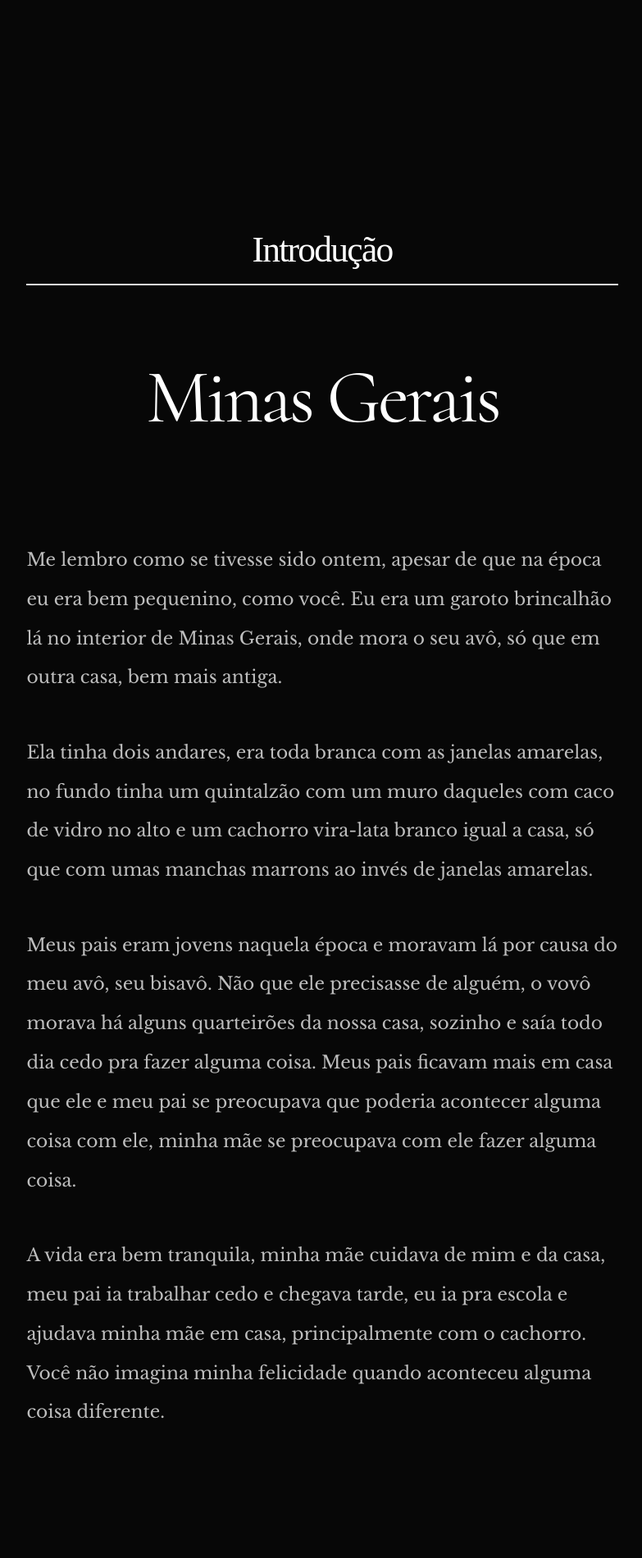
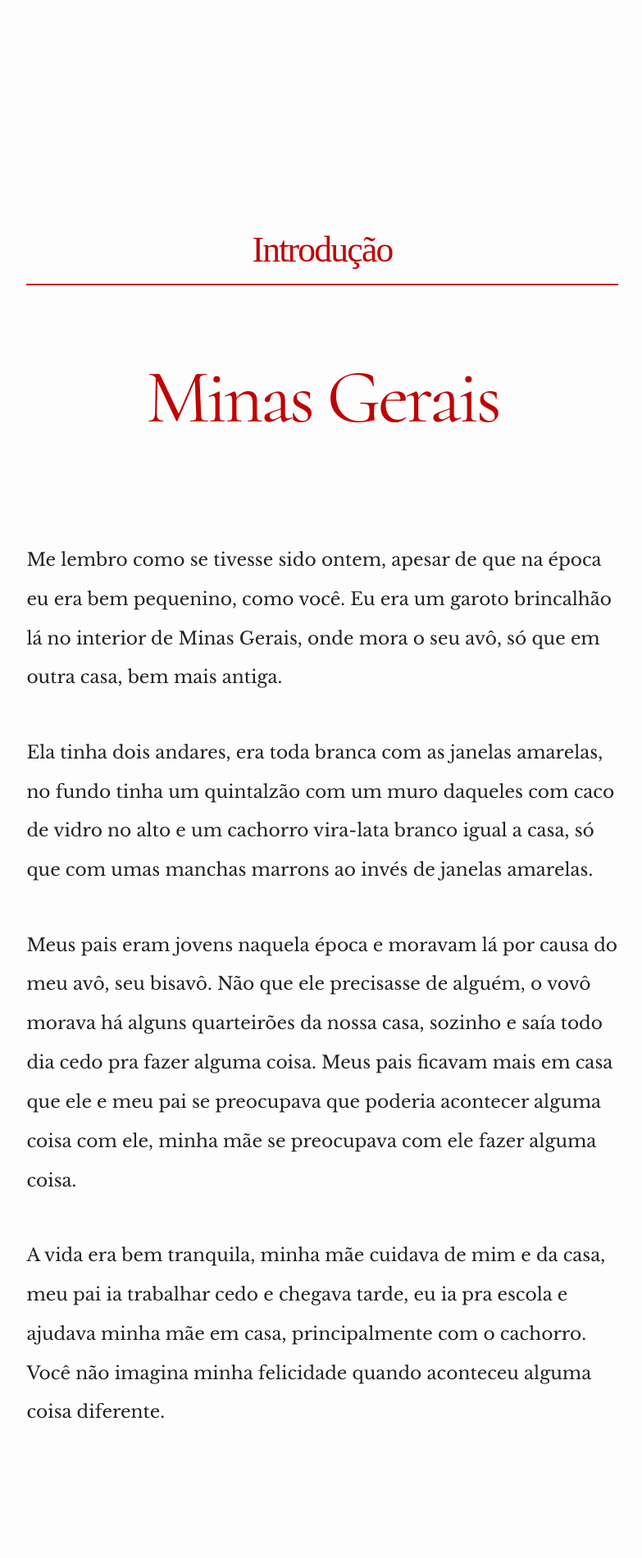
Before and after one commit to MRRaduan/book-interactive-fiction, a Jekyll site: the page built from index.md, in a window 1280 px wide. Shown: the part 900-2800 px from the top of the page at 82% size, without its empty margins (247-1030 px from the left). Built offline with Jekyll 4.4.1, drawn with Linux system fonts in a browser that asks for light colours; some web fonts are replaced; our own code applies the rules of GitHub Pages for plain Markdown files.

Commit message:
att fonts

```diff
--- a/_sass/minima/_home.scss
+++ b/_sass/minima/_home.scss
@@ -1,8 +1,8 @@
 // Home
-body {
+// body {
   // border: solid 10px $primaryColor;
-  background-color: #070707;
-}
+  // background-color: #070707;
+// }
 .section__home {
   width: 100%;
   height: 100vh;
@@ -50,8 +50,8 @@ body {
 
 
 h1{
-  // color: $secondaryColor;
-  color: #fff;
+  color: $secondaryColor;
+ // color: #fff;
   font-family: 'Cormorant', serif;
   letter-spacing: -0.04em;
   font-size: calc( 3em + (7.25 - 3) * ( (100vw - 35em) / ( 100 - 20) ));
@@ -64,14 +64,14 @@ h1{
 
 
 h2{
-  // color: $secondaryColor;
-  color: #fff;
+   color: $secondaryColor;
+   // color: #fff;
   font-family: 'Cormorant SC', serif;
   letter-spacing: -0.04em;
   // font-size: calc( 0.875em + (11.25 - 0.875) * ( (100vw - 20em) / ( 100 - 20) ));
   font-size: 2em;
-  // border-bottom: 0.05em solid rgba(191, 3, 3, 0.9);
-  border-bottom: 0.05em solid rgba(255, 255, 255, 0.9);
+   border-bottom: 0.05em solid rgba(191, 3, 3, 0.9);
+ //  border-bottom: 0.05em solid rgba(255, 255, 255, 0.9);
   min-height: 1.5em;
   margin: 6.5em 0 0 0;
   text-align: center;
@@ -79,8 +79,8 @@ h2{
 
 p {
   font-family: 'Libre Baskerville', serif;
-  // color: $black;
-   color: #bdbdbd;
+   color: $black;
+  // color: #bdbdbd;
   margin-top: 15px;
   line-height: 26px;
   margin: 2em 0;
--- a/assets/main.js
+++ b/assets/main.js
@@ -40,6 +40,14 @@ window.addEventListener("DOMContentLoaded", function() {
           updateURL: false
         });
        }
+    }).add({
+      targets: '.letter',
+      opacity: [0,1],
+      easing: 'easeInOutQuad',
+      duration: 5000,
+      delay: function(el, i) {
+        return 150 * (i+1)
+      }
     });
 
 });
```
